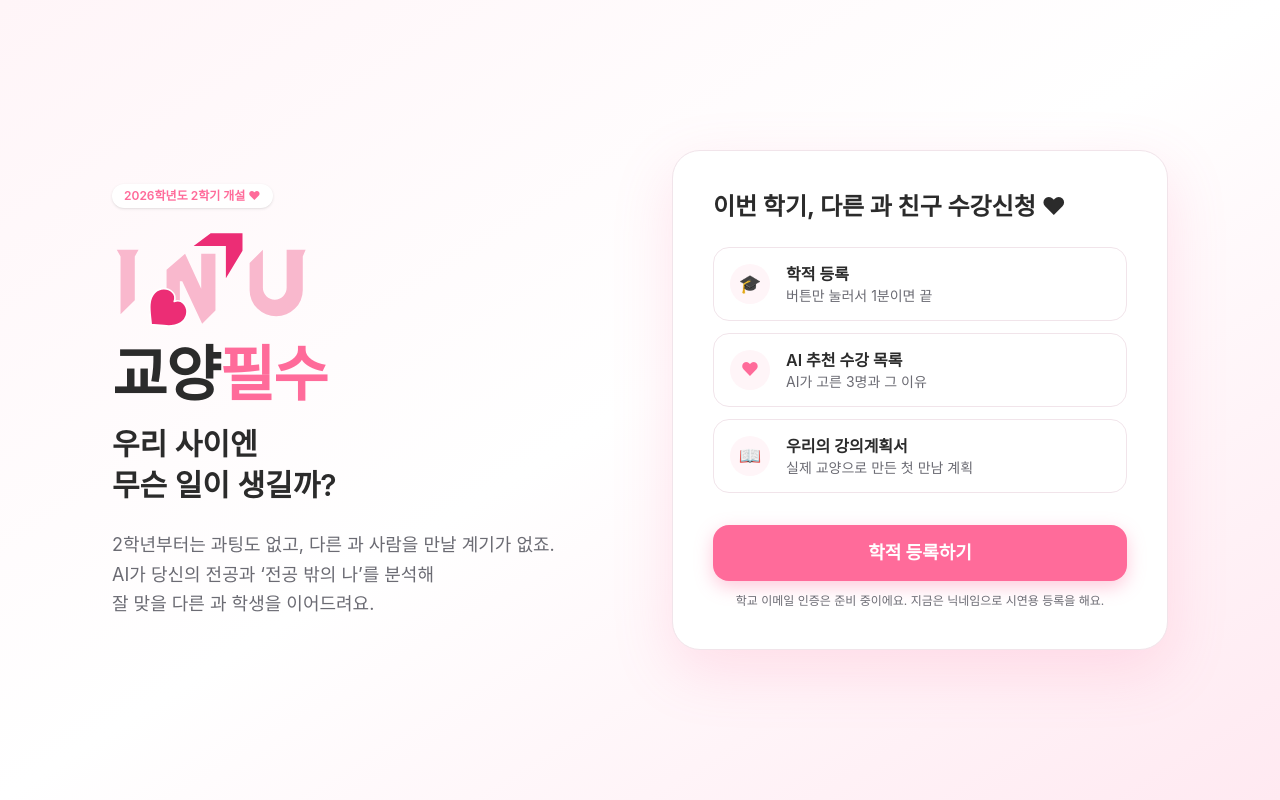
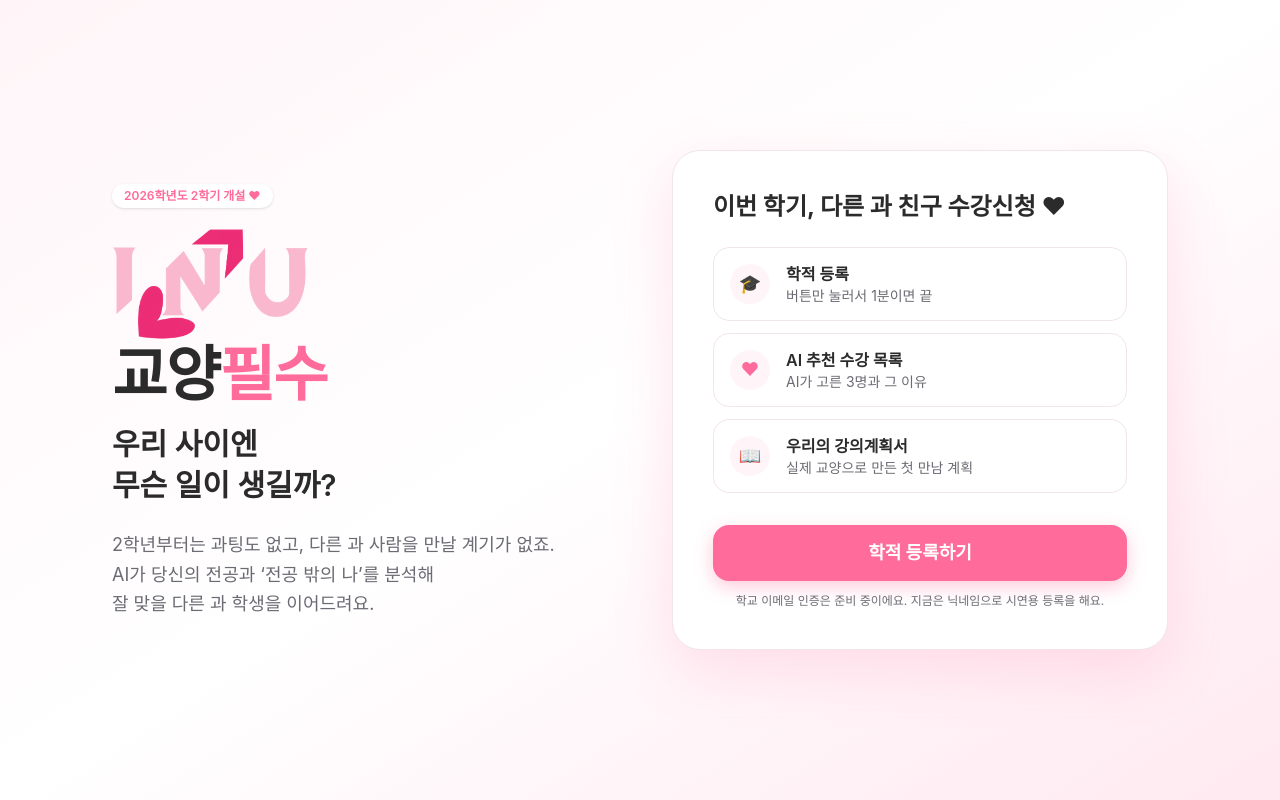
Before and after one commit to lee-yeong/heart-beat, a Next.js app: page / in a window 1280 px wide. Built offline with nearby package versions, Linux system fonts and the light colour scheme; a web font is replaced by a local one.

Commit message:
로고: 팀 로고 이미지 적용 (배경 투명 + 사이트 색으로 보정)

```diff
--- a/components/Logo.tsx
+++ b/components/Logo.tsx
@@ -1,37 +1,11 @@
 /**
- * 교양필수 로고 (팀 스케치 기준): 끝이 사선으로 잘린 파스텔 핑크 INU 글자
- * + N 오른쪽 위 두꺼운 꺾쇠 화살촉 + N 왼쪽 아래 왼쪽 아래를 향한 큰 하트.
- * 학교 로고 원본 파일을 쓰지 않고 도형으로 새로 그렸다. (학교 로고 사용 규정은 별도 확인 필요)
+ * 교양필수 로고: 팀이 만든 INU 큐피드 로고 이미지 (public/logo.png).
+ * 원본에서 배경을 투명하게 하고 사이트 색(파스텔 핑크 #F9B8CD, 진한 핑크 #EC2D75)으로 보정했다.
+ * 학교 로고를 바탕으로 한 디자인이므로 학교 로고 사용 규정은 별도 확인 필요.
  */
-const LETTER = "#F9B8CD"; // 연한 파스텔 핑크
-const ACCENT = "#EC2D75"; // 진한 핑크
-
 export function LogoMark({ className = "h-10 w-auto" }: { className?: string }) {
-  return (
-    <svg viewBox="50 44 418 236" className={className} role="img" aria-label="교양필수 로고">
-      <g fill={LETTER}>
-        {/* I: 위는 살짝 벌어지고 아래는 사선으로 잘림 */}
-        <path d="M60 90 H106 L98 104 V196 L68 226 V104 Z" />
-        {/* N */}
-        <path d="M165 132 L204 98 L238 172 V98 H268 V218 L240 246 L198 156 L193 156 V228 H165 Z" />
-        {/* U: 왼쪽 위 사선, 오른쪽 위 살짝 벌어짐 */}
-        <path d="M340 118 L368 90 V170 A25 25 0 0 0 418 170 V90 H458 L452 104 V175 A56 55 0 0 1 340 175 Z" />
-      </g>
-
-      {/* N 오른쪽 위: 두꺼운 꺾쇠 화살촉 */}
-      <path d="M222 82 L258 55 H325 V92 L290 150 V82 Z" fill={ACCENT} />
-
-      {/* N 왼쪽 아래: 왼쪽 아래를 향한 큰 하트 */}
-      <path
-        d="M0 11 C-7 5 -17 -1 -17 -10 C-17 -16.5 -12 -21 -6.5 -21 C-3.3 -21 -1.2 -19.2 0 -16.5 C1.2 -19.2 3.3 -21 6.5 -21 C12 -21 17 -16.5 17 -10 C17 -1 7 5 0 11 Z"
-        fill={ACCENT}
-        stroke="#fff"
-        strokeWidth="1.4"
-        strokeLinejoin="round"
-        transform="translate(152 228) rotate(45) scale(2.5)"
-      />
-    </svg>
-  );
+  // eslint-disable-next-line @next/next/no-img-element
+  return <img src="/logo.png" alt="교양필수 로고" width={1334} height={760} className={`${className} select-none`} draggable={false} />;
 }
 
 /** 로고 + 교양필수 글자 (세로 배치) */
```
Also changed, not shown: public/logo.png (added).
